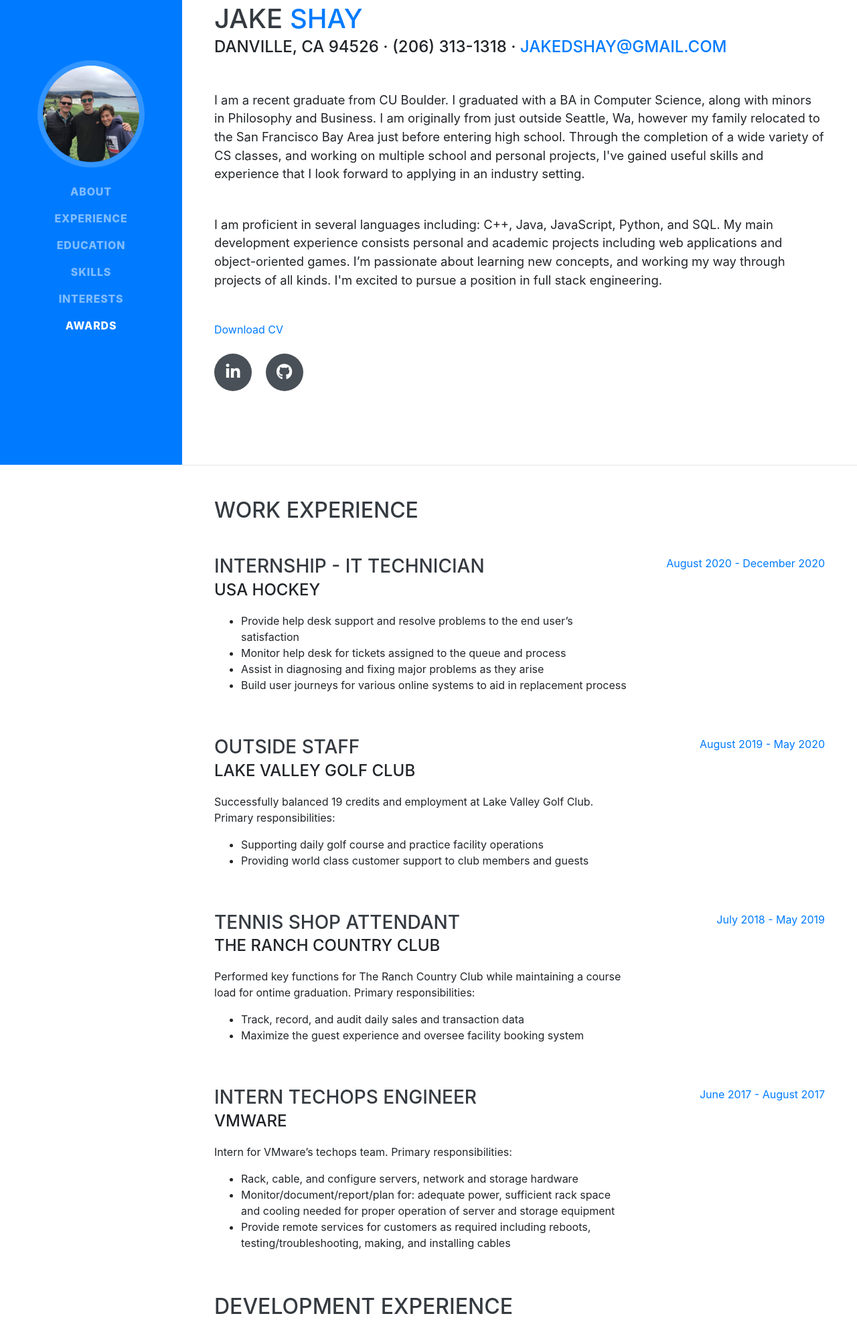
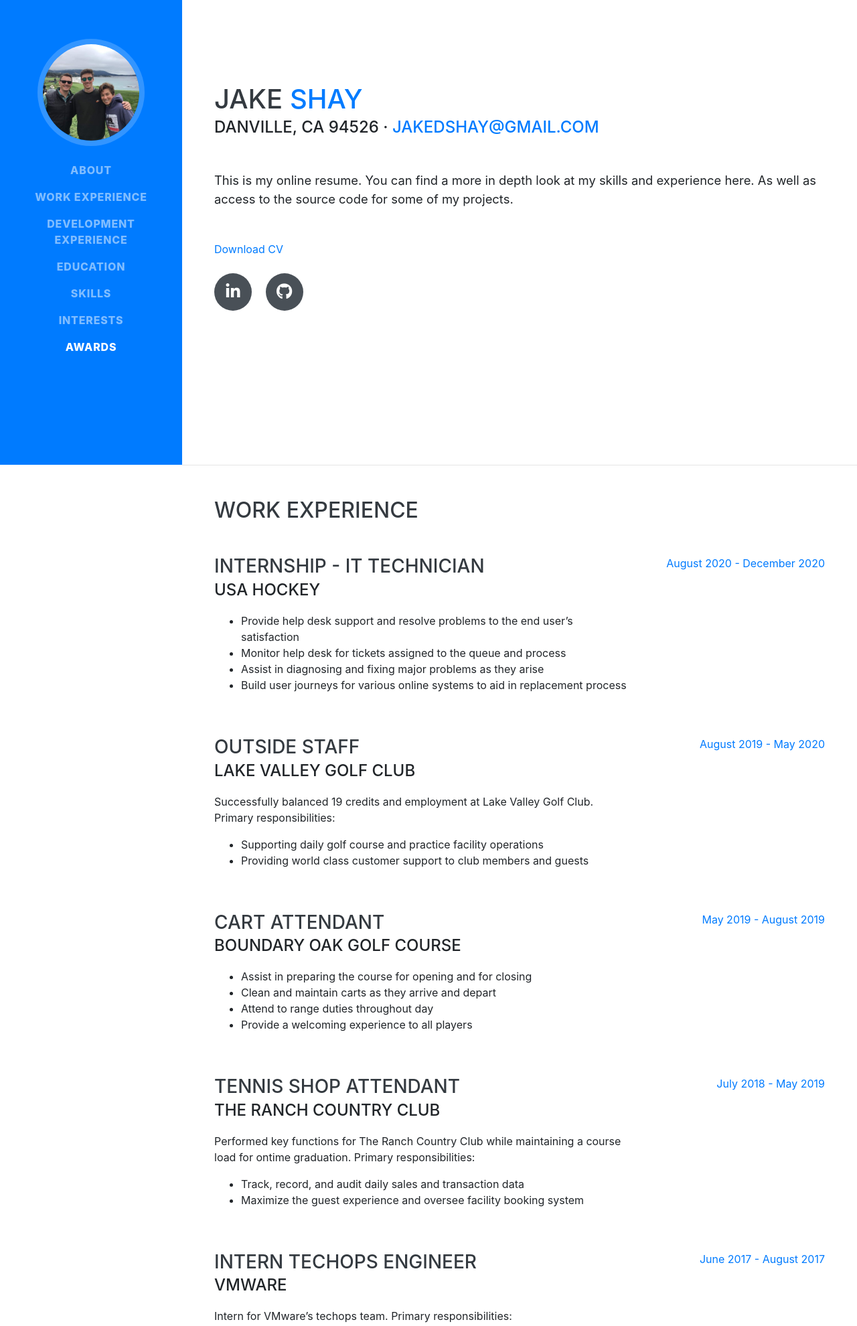
Before and after one commit to jakeshay/jakeshay.github.io, a website with bundled scripts: page index.html in a window 1280 px wide. Shown: the part 106-2086 px from the top of the page at 67% size. Built offline with nearby package versions, Linux system fonts and the light colour scheme; a web font is replaced by a local one.

Commit message:
Update index.html

```diff
--- a/index.html
+++ b/index.html
@@ -41,7 +41,10 @@
           <a class="nav-link js-scroll-trigger" href="#about">About</a>
         </li>
         <li class="nav-item">
-          <a class="nav-link js-scroll-trigger" href="#experience">Experience</a>
+          <a class="nav-link js-scroll-trigger" href="#work experience">Work Experience</a>
+        </li>
+        <li class="nav-item">
+          <a class="nav-link js-scroll-trigger" href="#development experience">Development Experience</a>
         </li>
         <li class="nav-item">
           <a class="nav-link js-scroll-trigger" href="#education">Education</a>
@@ -67,11 +70,10 @@
         <h1 class="mb-0">Jake
           <span class="text-primary">Shay</span>
         </h1>
-        <div class="subheading mb-5">Danville, CA 94526 · (206) 313-1318 ·
+        <div class="subheading mb-5">Danville, CA 94526 ·
           <a href="mailto:name@email.com">jakedshay@gmail.com</a>
         </div>
-        <p class="lead mb-5">I am a recent graduate from CU Boulder. I graduated with a BA in Computer Science, along with minors in Philosophy and Business. I am originally from just outside Seattle, Wa, however my family relocated to the San Francisco Bay Area just before entering high school. Through the completion of a wide variety of CS classes, and working on multiple school and personal projects, I've gained useful skills and experience that I look forward to applying in an industry setting.</p>
-        <p class="lead mb-5">I am proficient in several languages including: C++, Java, JavaScript, Python, and SQL. My main development experience consists personal and academic projects including web applications and object-oriented games. I’m passionate about learning new concepts, and working my way through projects of all kinds. I'm excited to pursue a position in full stack engineering.</p>
+        <p class="lead mb-5">This is my online resume. You can find a more in depth look at my skills and experience here. As well as access to the source code for some of my projects.</p>
         <a href="JakeShayResume.pdf" download>Download CV</a>
         <br>
         <br>
@@ -88,7 +90,7 @@
 
     <hr class="m-0">
 
-    <section class="resume-section p-3 p-lg-5 d-flex justify-content-center" id="experience">
+    <section class="resume-section p-3 p-lg-5 d-flex justify-content-center" id="work experience">
       <div class="w-100">
         <h2 class="mb-5">Work Experience</h2>
         <div class="resume-item d-flex flex-column flex-md-row justify-content-between mb-5">
@@ -122,6 +124,21 @@
         </div>
         <div class="resume-item d-flex flex-column flex-md-row justify-content-between mb-5">
           <div class="resume-content">
+            <h3 class="mb-0">Cart Attendant</h3>
+            <div class="subheading mb-3">Boundary Oak Golf Course</div>
+            <ul>
+              <li>Assist in preparing the course for opening and for closing</li>
+              <li>Clean and maintain carts as they arrive and depart</li>
+              <li>Attend to range duties throughout day</li>
+              <li>Provide a welcoming experience to all players</li>
+            </ul>
+          </div>
+          <div class="resume-date text-md-right">
+            <span class="text-primary">May 2019 - August 2019</span>
+          </div>
+        </div>
+        <div class="resume-item d-flex flex-column flex-md-row justify-content-between mb-5">
+          <div class="resume-content">
             <h3 class="mb-0">Tennis Shop Attendant</h3>
             <div class="subheading mb-3">The Ranch Country Club</div>
             <p>Performed key functions for The Ranch Country Club while maintaining a course load for ontime graduation. Primary responsibilities:</p>
@@ -149,13 +166,17 @@
             <span class="text-primary">June 2017 - August 2017</span>
           </div>
         </div>
-
+      </div>
+    </section>
+    <section class="resume-section p-3 p-lg-5 d-flex justify-content-center" id="development experience">
+      <div class="w-100">
         <h2 class="mb-5">Development Experience</h2>
         <div class="resume-item d-flex flex-column flex-md-row justify-content-between mb-5">
           <div class="resume-content">
             <h3 class="mb-0">Object Oriented Class Project Team Member</h3>
             <div class="subheading mb-3">Object Oriented Chess</div>
-            <p>Created a chess game using object oriented principles and design techniques. I worked in a team with two other students, I was responsible for the move engine.</p>
+            <p>Team member for a semester long class project along side two other students on an object oriented chess game. I was primarily
+            responsible for the move engine. I wrote the code for the specific movement of each type of chess piece and used the strategy pattern to do so. I also wrote code that determined the validity of any given move, as well as code to check whether or not the board was in check. The game used the Model View Controller pattern, the controller aspect was my responsibility. We followed all of the steps expected in the creation of object oriented software. We started with UML's and class and sequence diagrams. Then wrote the code and thouroughly tested it afterwards.</p>
 
             <a href="https://github.com/jakeshay/Object-Oriented-Chess">Project Code</a>
           </div>
@@ -165,7 +186,7 @@
         </div>
         <div class="resume-item d-flex flex-column flex-md-row justify-content-between mb-5">
           <div class="resume-content">
-            <h3 class="mb-0">Software Development Team Member (Full Stack Engineer)</h3>
+            <h3 class="mb-0">Software Development Class Project Team Leader</h3>
             <div class="subheading mb-3">iWash</div>
             <p>iWash is a web app designed to help people with their laundry. With the app they are able to add clothing items with washing and drying instructions. They are also able to sort those clothing items by washing and drying instructions in order to know which clothes to wash/dry together. The app allows users to track dirty and clean clothes by selecting items as 'worn', or 'washed'.</p>
             <p>This app was completed by a team of six students. While I helped work on all parts of the project, my main contribution was the integration layer. I used a Node.js framework that displayed MySQL database information in pug templates.</p>
@@ -254,10 +275,11 @@
         <div>C</div>
         <div>C++</div>
         <div>Javascript</div>
-        <div>SQL</div>
+        <div>MySQL</div>
+        <div>PostgreSQL</div>
         <div>HTML/CSS</div>
-        <div>Scala</div>
         <div>NodeJS</div>
+        <div>Object Oriented Analysis</div>
         <div>Object Oriented Design</div>
         <div>Agile</div>
         <div>Waterfall</div>
```
